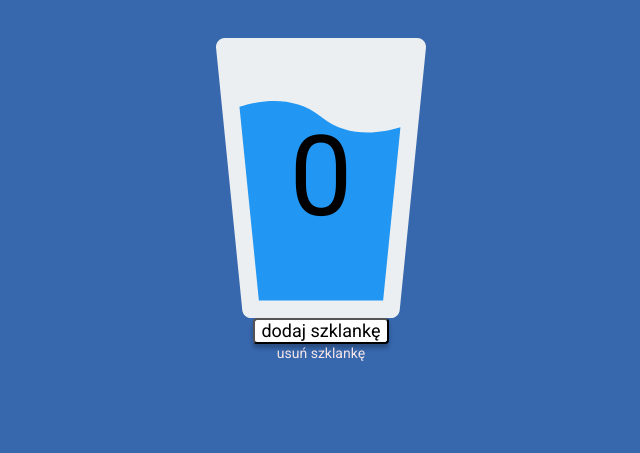
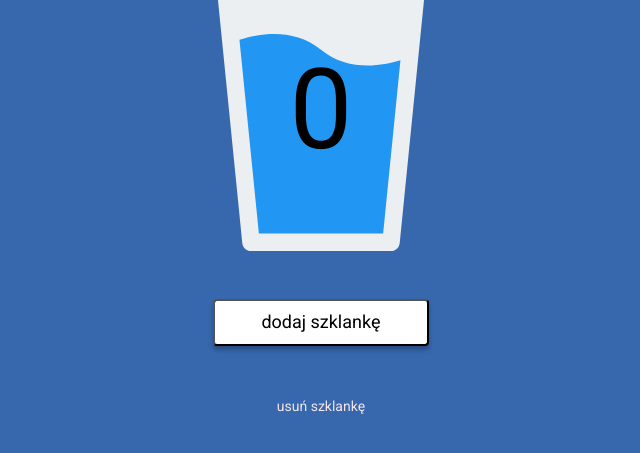
Before and after one commit to tomaszjader/hydrapp, a website built with webpack: page src/pages/index.html in a window 1280 px wide. Shown: the part 309-762 px from the top of the page, without its empty margins (319-959 px from the left). Built offline with nearby package versions, Linux system fonts and the light colour scheme.

Commit message:
finish css style

```diff
--- a/src/scss/main.scss
+++ b/src/scss/main.scss
@@ -39,10 +39,12 @@ body {
     border-radius: 4px;
     font-weight: 500;
     font-size: 18px;
+    display: block;
+    margin-left: auto;
+    margin-right: auto;
     margin-top: 48px;
-    display: block;
-    margin: auto;
-
+    width: 216px;
+    height: 47px;
   }
   &__subtract {
     font-weight: 500;
@@ -51,17 +53,21 @@ body {
     background: none;
     background-origin: none;
     border-style: none;
-    margin: auto;
+    margin-left: auto;
+    margin-right: auto;
     display: block;
-
-
+    margin-top: 37px;
+    width: 216px;
+    height: 47px;
+    cursor: pointer;
   }
   &__glass {
     background-image: url(../assets/img/water-glass.svg);
     background-size: cover;
+    width: 280px;
+    height: 280px;
   }
-  &__center{
+  &__center {
     background: red;
   }
-
 }
```
Also changed, not shown: src/pages/index.html (+0 -6 lines).
